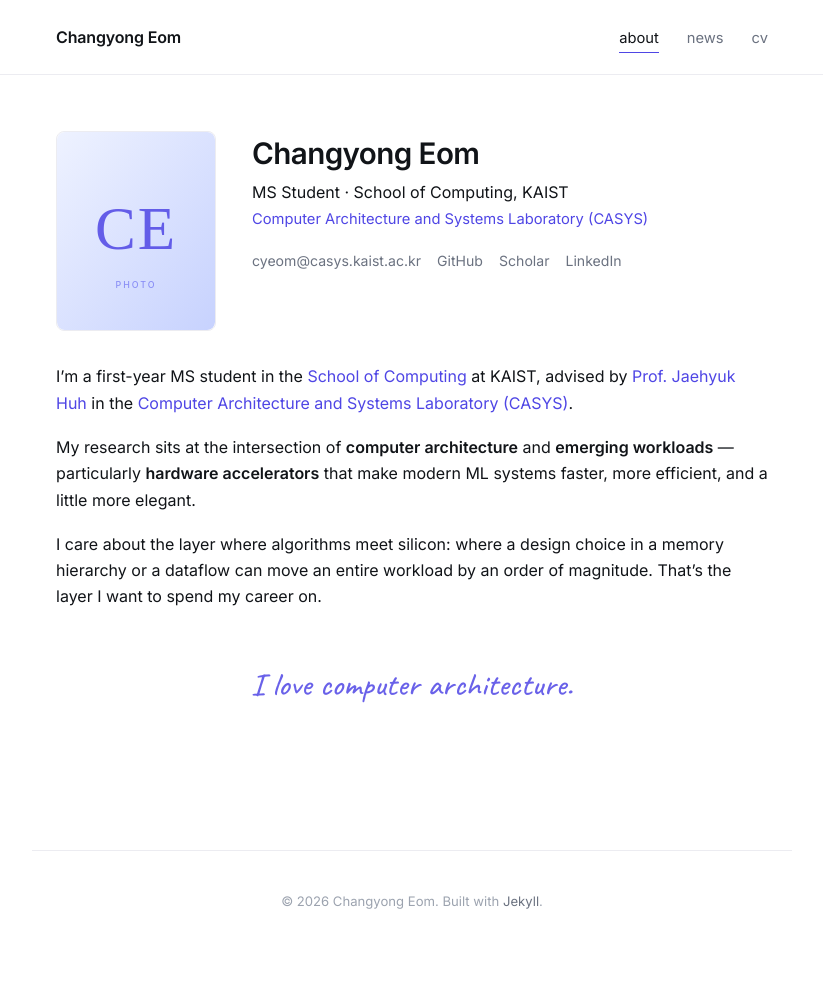
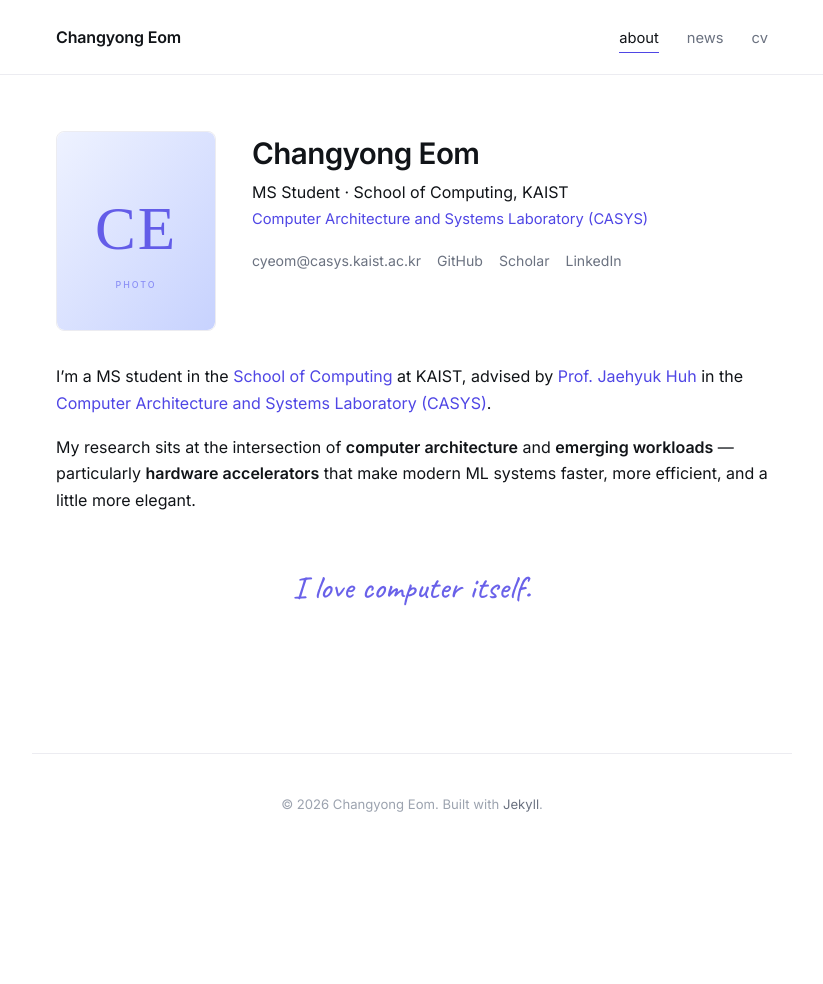
Before and after one commit to Changyong-Eom/changyong-eom.github.io, a Jekyll site: the page built from index.md, in a window 1280 px wide. Shown: the whole page, without its empty margins (228-1051 px from the left). Built offline with Jekyll 4.4.1, drawn with Linux system fonts in a browser that asks for light colours; after the commit the page ends 900 px from its top, so only the background shows below that.

Commit message:
Revise profile description and bio content
Updated the description and bio sections for clarity and detail.

```diff
--- a/index.md
+++ b/index.md
@@ -23,12 +23,10 @@ description: MS Student at KAIST School of Computing, CASYS Lab. Computer archit
 
 <section class="bio" markdown="1">
 
-I'm a first-year MS student in the [School of Computing](https://cs.kaist.ac.kr/) at KAIST, advised by [Prof. Jaehyuk Huh](https://jaehyuk-huh.github.io/) in the [Computer Architecture and Systems Laboratory (CASYS)](https://casyslab.kaist.ac.kr/).
+I'm a MS student in the [School of Computing](https://cs.kaist.ac.kr/) at KAIST, advised by [Prof. Jaehyuk Huh](https://jaehyuk-huh.github.io/) in the [Computer Architecture and Systems Laboratory (CASYS)](https://casyslab.kaist.ac.kr/).
 
 My research sits at the intersection of **computer architecture** and **emerging workloads** — particularly **hardware accelerators** that make modern ML systems faster, more efficient, and a little more elegant.
 
-I care about the layer where algorithms meet silicon: where a design choice in a memory hierarchy or a dataflow can move an entire workload by an order of magnitude. That's the layer I want to spend my career on.
-
-<p class="signature">I love computer architecture.</p>
+<p class="signature">I love computer itself.</p>
 
 </section>
```
Also changed, not shown: other parts of index.md (+1 -1 lines).
